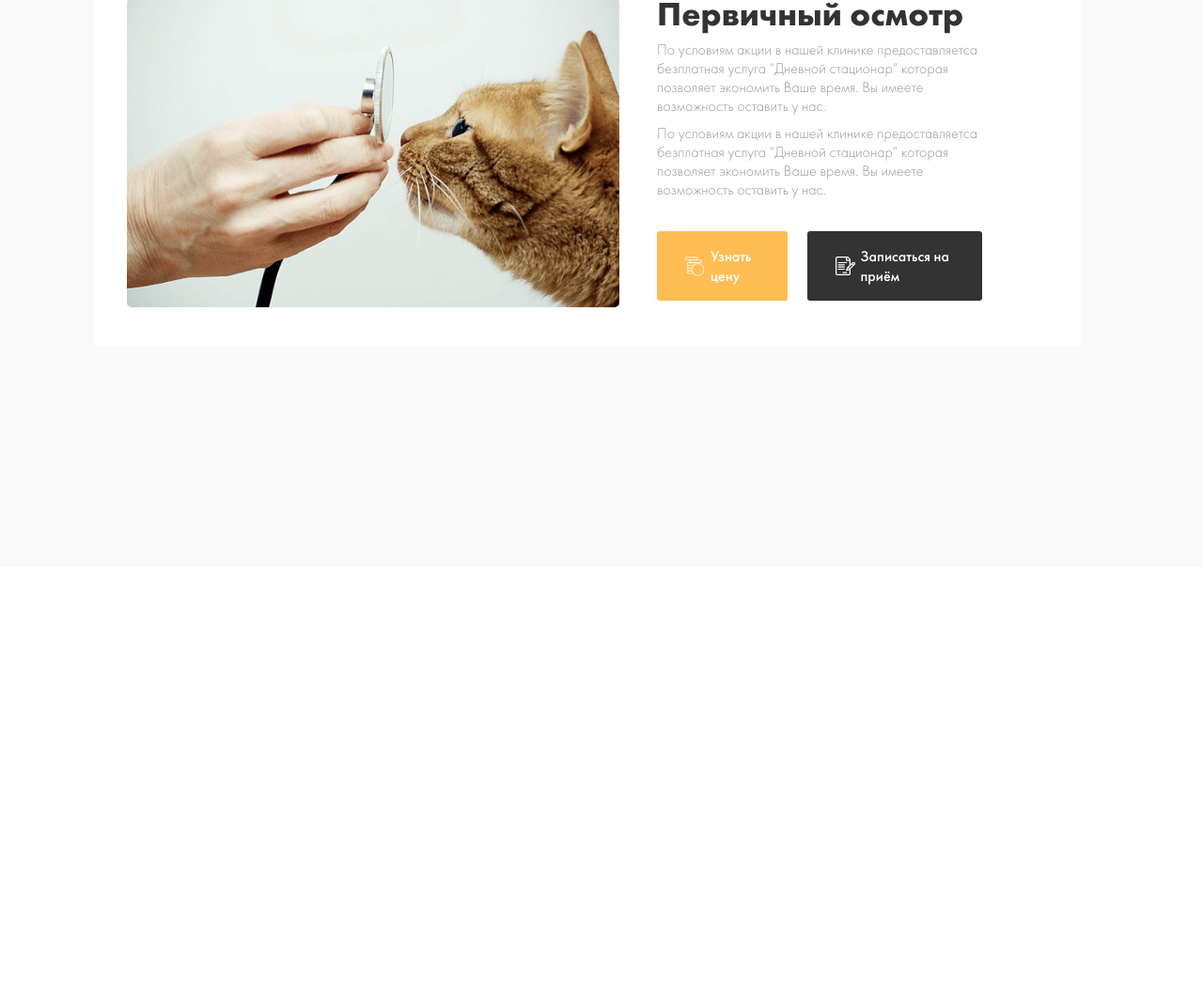
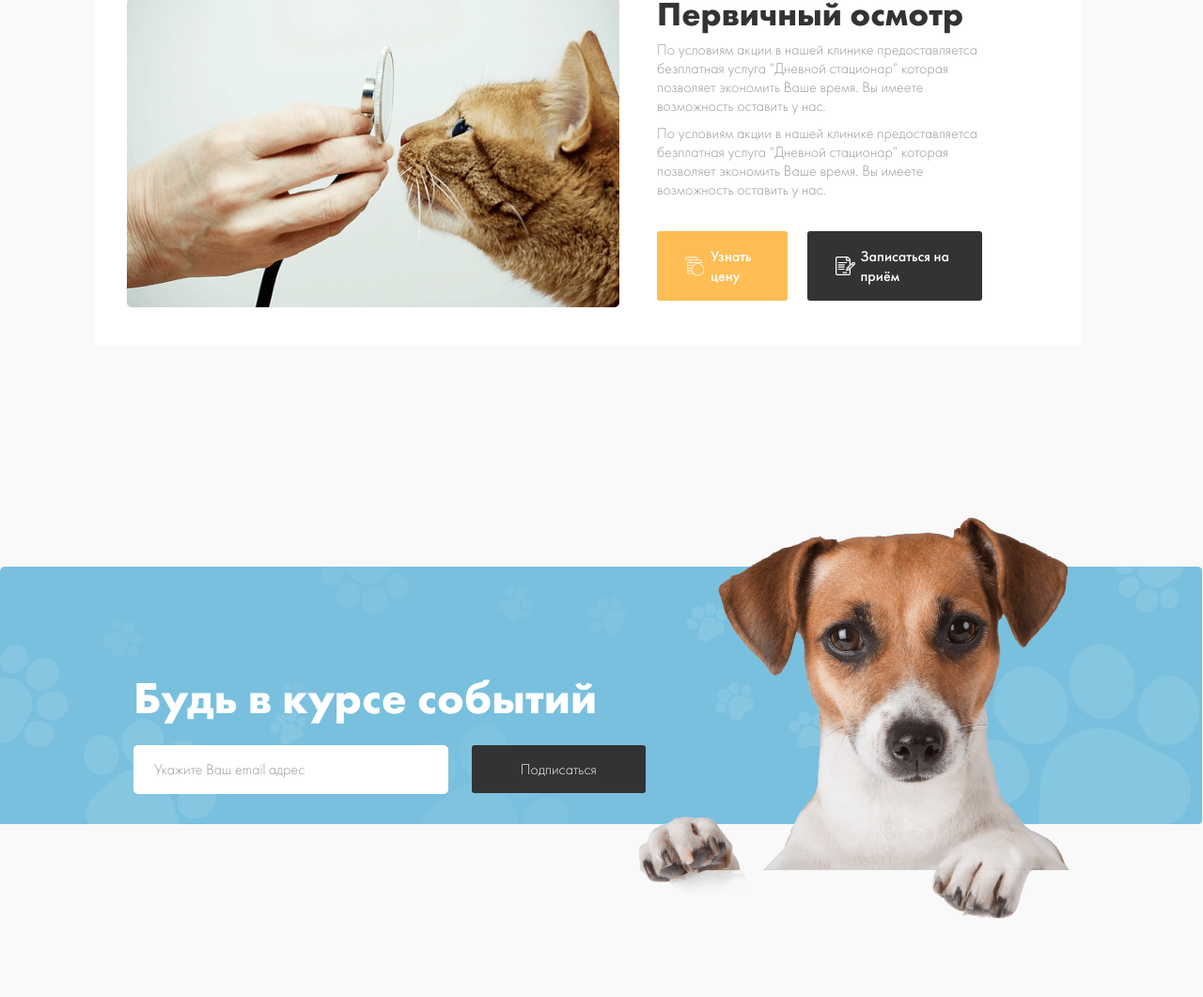
Before and after one commit to jamshidbekmirzakarimov/Veterinary, a plain HTML site: page index.html in a window 1280 px wide. Shown: the part 1694-2755 px from the top of the page at 94% size. Before the commit the page ends 2297 px from the top, so only its background shows below. Drawn offline with Linux system fonts and the light colour scheme; files whose address does not match are found by name.

Commit message:
new section finished

```diff
--- a/css/main.css
+++ b/css/main.css
@@ -1,36 +1,36 @@
 @font-face {
-  font-family: 'Futura PT';
+  font-family: "Futura PT";
   font-style: normal;
   font-weight: 700;
-  src: local(''),
-  url('../fonts/FuturaPT-Bold.woff') format('woff'), /* Chrome 26+, Opera 23+, Firefox 39+ */
-  url('../fonts/FuturaPT-Bold.woff2') format('woff2'); /* Chrome 6+, Firefox 3.6+, IE 9+, Safari 5.1+ */
+  src: local(""), url("../fonts/FuturaPT-Bold.woff") format("woff"),
+  /* Chrome 26+, Opera 23+, Firefox 39+ */ url("../fonts/FuturaPT-Bold.woff2")
+  format("woff2"); /* Chrome 6+, Firefox 3.6+, IE 9+, Safari 5.1+ */
 }
 
 @font-face {
-  font-family: 'Futura PT';
+  font-family: "Futura PT";
   font-style: normal;
   font-weight: 400;
-  src: local(''),
-  url('../fonts/FuturaPT-Light.woff') format('woff'), /* Chrome 26+, Opera 23+, Firefox 39+ */
-  url('../fonts/FuturaPT-Light.woff2') format('woff2'); /* Chrome 6+, Firefox 3.6+, IE 9+, Safari 5.1+ */
+  src: local(""), url("../fonts/FuturaPT-Light.woff") format("woff"),
+  /* Chrome 26+, Opera 23+, Firefox 39+ */
+  url("../fonts/FuturaPT-Light.woff2") format("woff2"); /* Chrome 6+, Firefox 3.6+, IE 9+, Safari 5.1+ */
 }
 
 @font-face {
-  font-family: 'Futura PT';
+  font-family: "Futura PT";
   font-style: normal;
   font-weight: 500;
-  src: local(''),
-  url('../fonts/FuturaPT-Medium.woff') format('woff'), /* Chrome 26+, Opera 23+, Firefox 39+ */
-  url('../fonts/FuturaPT-Medium.woff2') format('woff2'); /* Chrome 6+, Firefox 3.6+, IE 9+, Safari 5.1+ */
+  src: local(""), url("../fonts/FuturaPT-Medium.woff") format("woff"),
+  /* Chrome 26+, Opera 23+, Firefox 39+ */
+  url("../fonts/FuturaPT-Medium.woff2") format("woff2"); /* Chrome 6+, Firefox 3.6+, IE 9+, Safari 5.1+ */
 }
 
 :root {
   --header-bg-color: #fff;
-  --main-bg-color: #F9F9F9;
+  --main-bg-color: #f9f9f9;
   --main-text-color: #333333;
   --main-desc-color: #949494;
-  --main-active-color: #FFBD54;
+  --main-active-color: #ffbd54;
 }
 
 /* GENERAL */
@@ -51,7 +51,7 @@ body {
   flex-direction: column;
   height: 100%;
   margin: 0;
-  font-family: 'Futura PT';
+  font-family: "Futura PT";
   font-weight: 500;
   background-color: #fff;
 }
@@ -72,7 +72,6 @@ img {
   overflow: hidden;
 }
 
-
 /* CONTAINER */
 .container {
   max-width: 1350px;
@@ -82,18 +81,20 @@ img {
   padding-left: 20px;
 }
 
-.site-header{
+.site-header {
   position: sticky;
   top: 0;
   z-index: 999;
 }
 
-ul,ol,li{
+ul,
+ol,
+li {
   list-style: none;
   padding-left: 0;
 }
 
-a{
+a {
   text-decoration: none;
 }
 
@@ -118,7 +119,7 @@ a{
   display: flex;
   align-items: center;
 }
-.right{
+.right {
   margin-right: 9px;
 }
 .site-header-address-title {
@@ -132,7 +133,7 @@ a{
   margin-bottom: 0;
 }
 
-.site-header-address-call{
+.site-header-address-call {
   display: flex;
   align-items: center;
 }
@@ -147,21 +148,21 @@ a{
   margin-bottom: 0;
 }
 
-.site-header-address-call-link:hover{
+.site-header-address-call-link:hover {
   color: var(--main-active-color);
 }
 
-.site-header-address-call-link:active{
+.site-header-address-call-link:active {
   color: var(--main-active-color);
   opacity: 0.6;
 }
 
-.site-header-date-box{
+.site-header-date-box {
   display: flex;
   align-items: center;
 }
 
-.site-header-date-box-title{
+.site-header-date-box-title {
   font-weight: 500;
   font-size: 14px;
   line-height: 18px;
@@ -170,10 +171,9 @@ a{
   margin-bottom: 0;
 }
 
-.one{
+.one {
   margin-right: 17px;
 }
-
 
 .site-header-end {
   position: relative;
@@ -204,11 +204,11 @@ a{
   top: -37px;
 }
 
-.site-header-end-logo:hover{
+.site-header-end-logo:hover {
   opacity: 0.8;
 }
 
-.site-header-end-logo:active{
+.site-header-end-logo:active {
   opacity: 0.6;
 }
 
@@ -225,12 +225,12 @@ a{
   color: var(--main-text-color);
 }
 
-.site-header-end-item-link:hover{
-  background-image: linear-gradient( #fff, #fff,  #F4FFAD, #fff );
+.site-header-end-item-link:hover {
+  background-image: linear-gradient(#fff, #fff, #f4ffad, #fff);
 }
 
-.site-header-end-item-link:active{
-  background-image: linear-gradient( #fff, #fff,  #F4FFAD, #fff );
+.site-header-end-item-link:active {
+  background-image: linear-gradient(#fff, #fff, #f4ffad, #fff);
   opacity: 0.5;
 }
 
@@ -239,12 +239,12 @@ a{
   cursor: pointer;
 }
 
-.site-header-end-question:active{
+.site-header-end-question:active {
   opacity: 0.5;
 }
 
 .site-header-end-question:hover .site-header-end-question-title {
-  background-image: linear-gradient( #fff, #fff,  #F4FFAD, #fff );
+  background-image: linear-gradient(#fff, #fff, #f4ffad, #fff);
 }
 
 .site-header-end-question-img {
@@ -269,11 +269,12 @@ a{
 .hero-section {
   padding-top: 153px;
   padding-bottom: 311px;
-  background-image: url(../images/hero-start-bg.png), url(../images/hero-end-bg.png);
+  background-image: url(../images/hero-start-bg.png),
+  url(../images/hero-end-bg.png);
   background-repeat: no-repeat;
-  background-position: calc(50% - 490px) calc(50% - 140px), calc(50% + 680px) calc(50% + 140px);
+  background-position: calc(50% - 490px) calc(50% - 140px),
+  calc(50% + 680px) calc(50% + 140px);
 }
-
 
 .hero-section-start {
   width: 100%;
@@ -291,8 +292,8 @@ a{
   color: var(--main-text-color);
 }
 
-.hero-section-title-span{
-  color: #78C0DE;
+.hero-section-title-span {
+  color: #78c0de;
 }
 .hero-section-subtitle {
   margin-top: 0;
@@ -313,11 +314,11 @@ a{
   border-radius: 3px;
 }
 
-.hero-section-btn:hover{
+.hero-section-btn:hover {
   background: #333333cc;
 }
 
-.hero-section-btn:active{
+.hero-section-btn:active {
   background: #33333399;
 }
 /* ****** HERO SECTION END ***** */
@@ -336,7 +337,7 @@ a{
   flex-direction: column;
 }
 
-.veterinar-section-wrapper::before{
+.veterinar-section-wrapper::before {
   position: absolute;
   left: 190px;
   top: 10px;
@@ -348,7 +349,7 @@ a{
   background-repeat: no-repeat;
 }
 
-.veterinar-section-wrapper::after{
+.veterinar-section-wrapper::after {
   position: absolute;
   right: 120px;
   top: 10px;
@@ -370,22 +371,22 @@ a{
   text-align: center;
   color: var(--main-desc-color);
 }
-.veterinar-section-title::before{
+.veterinar-section-title::before {
   content: "";
   display: block;
   width: 140px;
   height: 1px;
-  background-color:  #DBDBDB;
+  background-color: #dbdbdb;
   margin: auto;
   margin-bottom: 43px;
 }
 
-.veterinar-section-title::after{
+.veterinar-section-title::after {
   content: "";
   display: block;
   width: 140px;
   height: 1px;
-  background-color:  #DBDBDB;
+  background-color: #dbdbdb;
   margin: auto;
   margin-top: 35px;
   margin-bottom: 35px;
@@ -414,13 +415,13 @@ a{
   color: var(--main-text-color);
 }
 
-.our-services-wrapper{
+.our-services-wrapper {
   display: flex;
   align-items: center;
   justify-content: space-between;
 }
 
-.arrow-left{
+.arrow-left {
   width: 50px;
   height: 50px;
   padding: 12px 18px;
@@ -429,22 +430,22 @@ a{
   margin-right: 30px;
 }
 
-.arrow-left:last-child{
+.arrow-left:last-child {
   margin-left: 30px;
 }
 
-.arrow-left:hover{
+.arrow-left:hover {
   width: 50px;
   height: 50px;
   padding: 12px 18px;
   background-color: var(--header-bg-color);
 }
 
-.arrow-left:active{
+.arrow-left:active {
   width: 50px;
   height: 50px;
   padding: 12px 18px;
-  background-color: #FDFDFD;
+  background-color: #fdfdfd;
 }
 
 .our-services-list {
@@ -467,16 +468,15 @@ a{
   flex-direction: column;
   padding: 30px 32px 28px 35px;
   background-color: var(--header-bg-color);
-  border: 1px solid #F3F3F3;
+  border: 1px solid #f3f3f3;
   border-radius: 5px;
 }
 
-.padding{
+.padding {
   height: 215px;
   padding-bottom: 43px;
   border-radius: 5px 5px 0px 0px;
   border: none;
-
 }
 
 .our-services-item-img {
@@ -493,7 +493,7 @@ a{
   color: var(--main-text-color);
 }
 
-.our-services-bottom{
+.our-services-bottom {
   display: flex;
   align-items: center;
   justify-content: space-between;
@@ -504,7 +504,7 @@ a{
   border-radius: 0px 5px 5px 5px;
 }
 
-.our-services-bottom-img{
+.our-services-bottom-img {
   border-radius: 5px;
   margin-right: 40px;
 }
@@ -526,7 +526,7 @@ a{
   line-height: 20px;
   color: var(--main-desc-color);
 }
-.subtitle2{
+.subtitle2 {
   margin-bottom: 34px;
 }
 
@@ -544,11 +544,11 @@ a{
   border-radius: 3px;
 }
 
-.our-services-bottom-left-price:hover{
+.our-services-bottom-left-price:hover {
   background-color: #ffbd54cc;
 }
 
-.our-services-bottom-left-price:active{
+.our-services-bottom-left-price:active {
   background-color: #ffbd5499;
 }
 .our-services-bottom-left-price-img {
@@ -561,7 +561,6 @@ a{
   font-size: 16px;
   line-height: 21px;
   color: var(--header-bg-color);
-
 }
 .our-services-bottom-left-docx {
   display: flex;
@@ -571,11 +570,11 @@ a{
   background-color: var(--main-text-color);
 }
 
-.our-services-bottom-left-docx:hover{
+.our-services-bottom-left-docx:hover {
   background-color: #333333cc;
 }
 
-.our-services-bottom-left-docx:active{
+.our-services-bottom-left-docx:active {
   background-color: #33333399;
 }
 .our-services-bottom-left-docx-img {
@@ -592,6 +591,91 @@ a{
 /* ***** OUR SERVICES END **** */
 
 /******* NEWS SECTION START *******/
+.news-section {
+  padding-bottom: 216px;
+  border-radius: 5px;
+  width: 100%;
+  background-image: url(../images/news-section-bg.svg);
+  background-repeat: no-repeat;
+  background-size: 100%;
+}
 
+.news-section-content {
+  position: relative;
+  display: flex;
+  width: 100%;
+  /* padding: 90px 60px 88px 222px; */
+  /* padding-top: 90px; */
+  /* padding-right: 60px; */
+  padding-left: 122px;
+  margin-left: auto;
+}
+
+.news-section-start{
+  padding-top: 90px;
+}
+
+.news-section-title {
+  font-weight: 700;
+  font-size: 48px;
+  line-height: 20px;
+  color: var(--header-bg-color);
+}
+
+.input-email {
+  width: 335px;
+  margin-right: 21px;
+  padding-top: 16px;
+  padding-bottom: 16px;
+  padding-left: 22px;
+  background: var(--header-bg-color);
+  border-radius: 5px;
+  border: none;
+  outline: none;
+  font-weight: 500;
+  font-size: 16px;
+  line-height: 20px;
+  color: var(--main-text-color);
+}
+
+.input-email::placeholder{
+  font-weight: 400;
+  font-size: 16px;
+  line-height: 20px;
+  color: var(--main-desc-color);
+}
+
+.new-input-btn {
+  padding: 15px 52px;
+  font-size: 16px;
+  line-height: 21px;
+  color: var(--header-bg-color);
+  background-color: var(--main-text-color);
+  border-radius: 3px;
+  border: none;
+}
+
+.new-input-btn:hover{
+  background-color: rgba(51, 51, 51, 0.8);
+}
+
+.new-input-btn:active{
+  background-color: rgba(51, 51, 51, 0.6);
+}
+
+
+.input-email:not(:placeholder-shown):not(:focus):valid {
+  border: 2px solid #90EE90;
+}
+
+.input-email:not(:placeholder-shown):not(:focus):invalid {
+  border: 2px solid #FF6347;
+}
+.news-section-img {
+  position: absolute;
+  bottom: calc(50% - 267px);
+  margin-right: auto;
+  right: calc(50% - 600px);
+}
 /******* NEWS SECTION END *********/
 /* ***** SITE MAIN END **** */
--- a/index.html
+++ b/index.html
@@ -175,6 +175,25 @@
         </section>
         <!-- OUR SERVICES END -->
 
+        <!-- NEWS SECTION START -->
+        <section class="news-section">
+          <div class="container">
+          <div class="news-section-content">
+            <div class="news-section-start">
+            <h2 class="news-section-title">Будь в курсе событий</h2>
+            <form action="https://echo.htmlacademy.ru/" method="get">
+              <label for="email">
+                <input class="input-email" type="email" name="email" required aria-label="emailingizni kiriting brat" placeholder="Укажите Ваш email адрес" maxlength="100" minlength="2">
+              </label>
+              <button class="new-input-btn" role="submit">Подписаться</button>
+            </form>
+          </div>
+          <img class="news-section-img" src="./images/dog.png" alt="dog"
+          width="613" height="481">
+          </div>
+        </div>
+        </section>
+        <!-- NEWS SECTION END -->
 
       </main>
       <!-- SITE MAIN END -->
```
